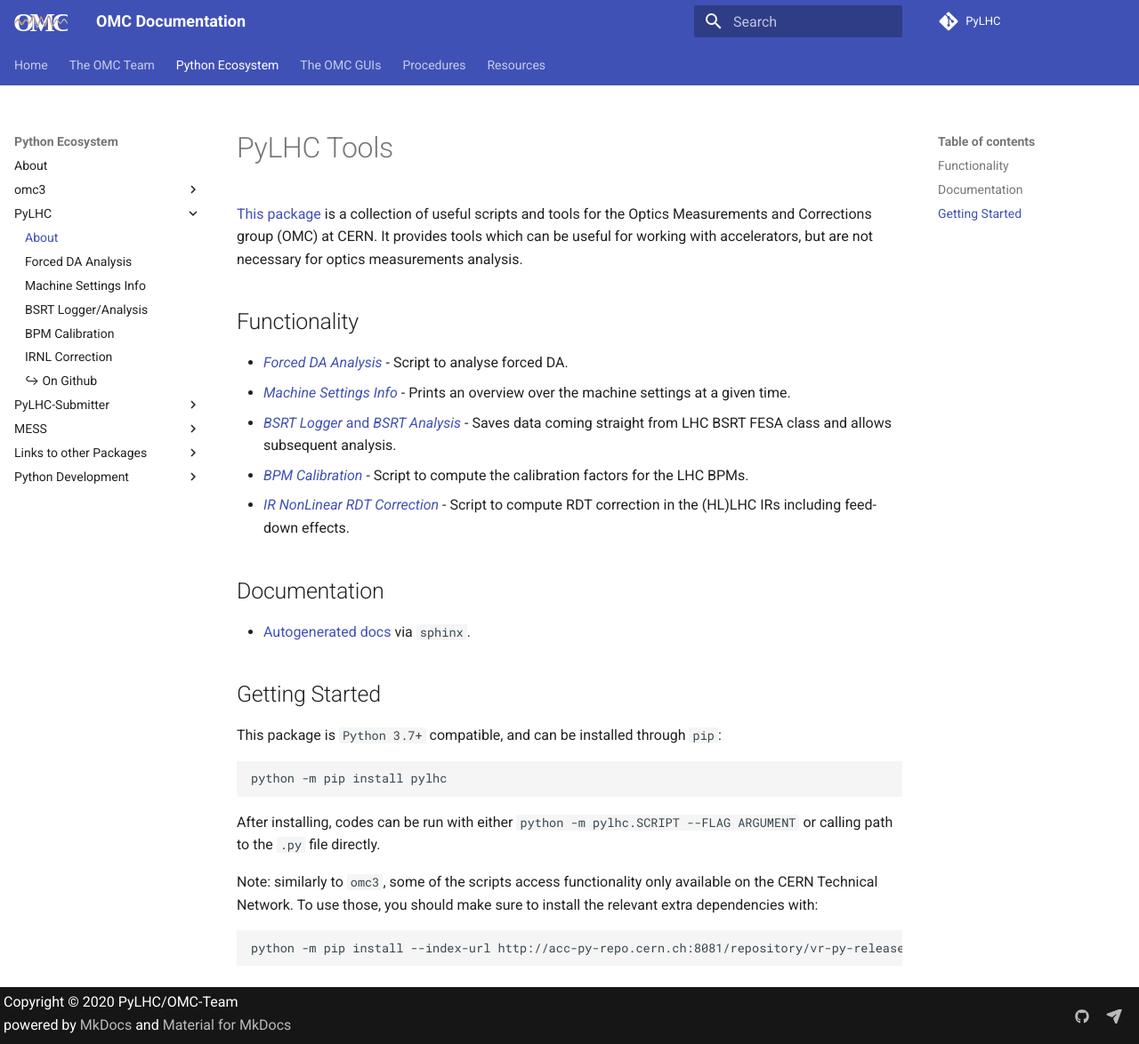
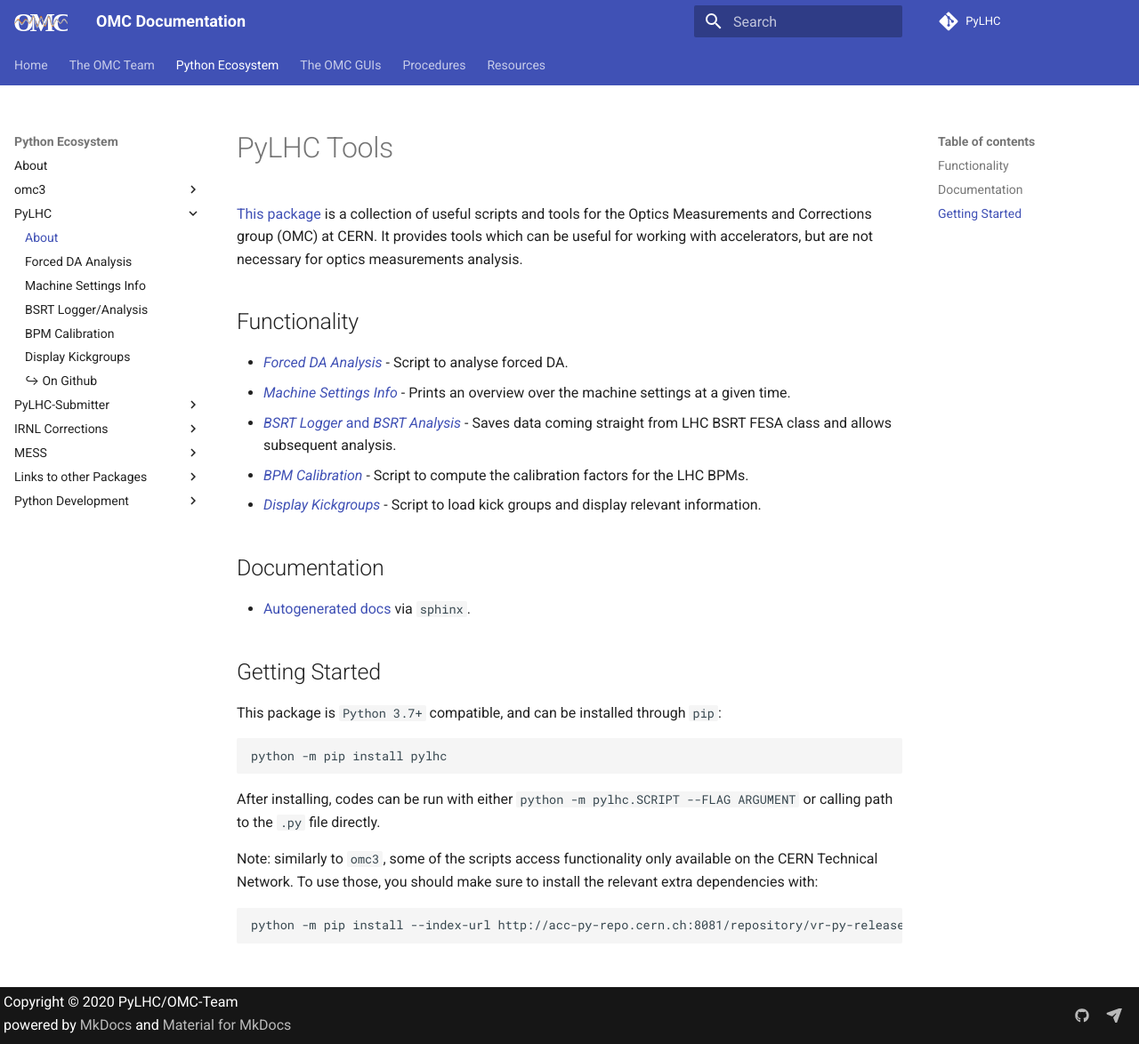
Before and after one commit to pylhc/pylhc.github.io, an MkDocs documentation site: the page built from docs/packages/pylhc/about.md, in a window 1280 px wide and 1174 px high. Shown: the whole window at 89% size. Built offline with MkDocs 1.6.1 and Material for MkDocs 9.7.7, drawn with Linux system fonts in a browser that asks for light colours.

Commit message:
add kickgroups and move IRNL to separate tab (#72)
Co-authored-by: Felix Soubelet <19598248+fsoubelet@users.noreply.github.com>

```diff
--- a/docs/packages/pylhc/about.md
+++ b/docs/packages/pylhc/about.md
@@ -9,7 +9,7 @@
 - [*Machine Settings Info*](machine_settings_info.md) - Prints an overview over the machine settings at a given time.
 - [*BSRT Logger* and *BSRT Analysis*](bsrt.md) - Saves data coming straight from LHC BSRT FESA class and allows subsequent analysis.
 - [*BPM Calibration*](bpm_calibration.md) - Script to compute the calibration factors for the LHC BPMs.
-- [*IR NonLinear RDT Correction*](irnl_correction.md) - Script to compute RDT correction in the (HL)LHC IRs including feed-down effects.
+- [*Display Kickgroups*](kickgroups.md) - Script to load kick groups and display relevant information.
 
 ## Documentation
 
--- a/mkdocs.yml
+++ b/mkdocs.yml
@@ -130,13 +130,16 @@
       - Machine Settings Info: packages/pylhc/machine_settings_info.md
       - BSRT Logger/Analysis: packages/pylhc/bsrt.md
       - BPM Calibration: packages/pylhc/bpm_calibration.md
-      - IRNL Correction: packages/pylhc/irnl_correction.md
+      - Display Kickgroups: packages/pylhc/kickgroups.md
       - ↪ On Github: https://github.com/pylhc/PyLHC
     - PyLHC-Submitter:
       - About: packages/pylhcsubmitter/about.md
       - Job Submitter: packages/pylhcsubmitter/job_submitter.md
       - AutoSix: packages/pylhcsubmitter/autosix.md
       - ↪ On Github: https://github.com/pylhc/submitter
+    - IRNL Corrections:
+      - About: packages/irnl/about.md
+      - ↪ On Github: https://github.com/pylhc/irnl_rdt_correction
     - MESS:
       - About: packages/mess/about.md
       - ↪ On Github: https://github.com/pylhc/MESS
```
Also changed, not shown: docs/packages/irnl/about.md (added, +42 -0 lines), docs/packages/pylhc/irnl_correction.md (deleted, +0 -1 lines), docs/packages/pylhc/kickgroups.md (added, +14 -0 lines).
